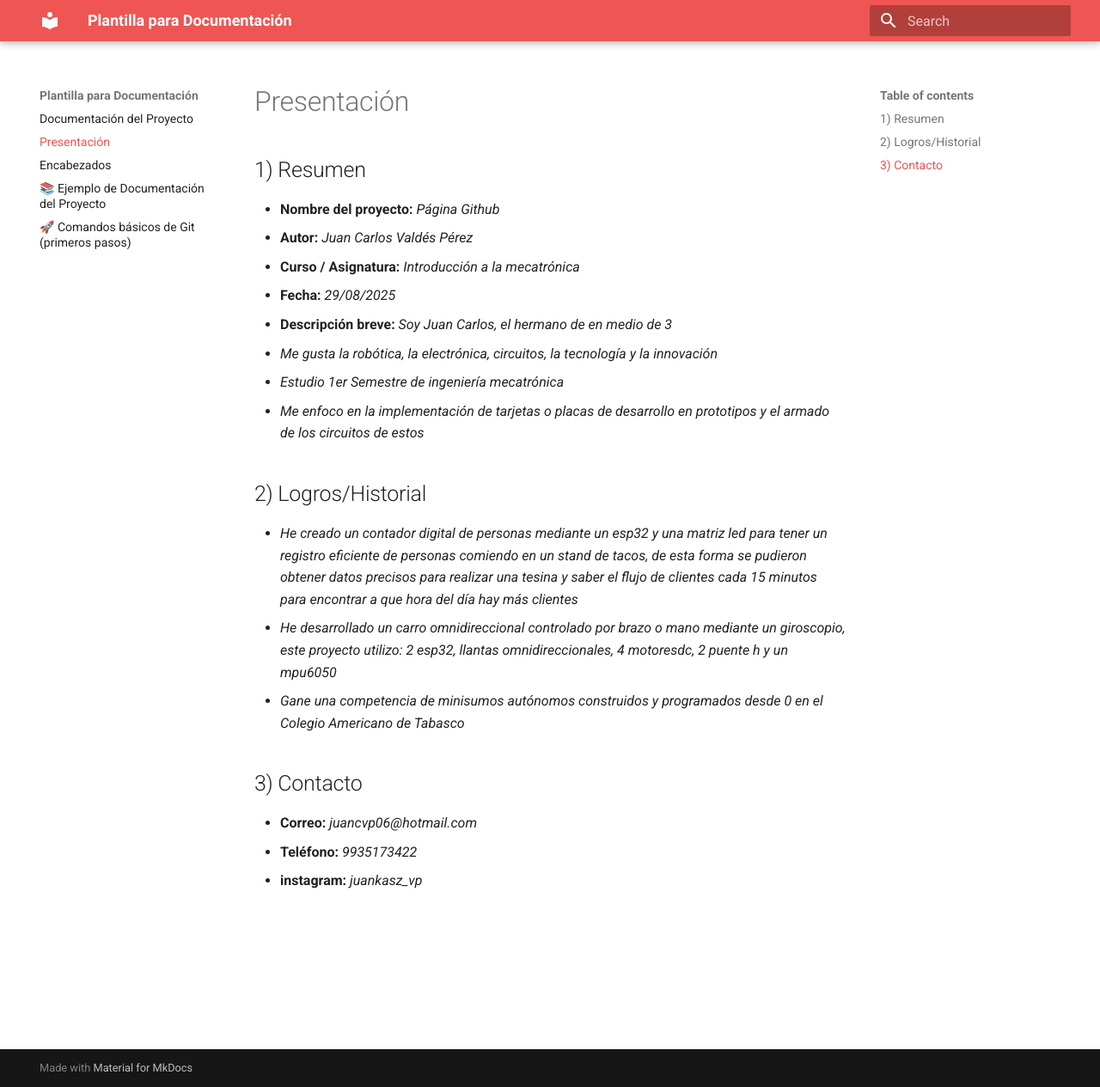
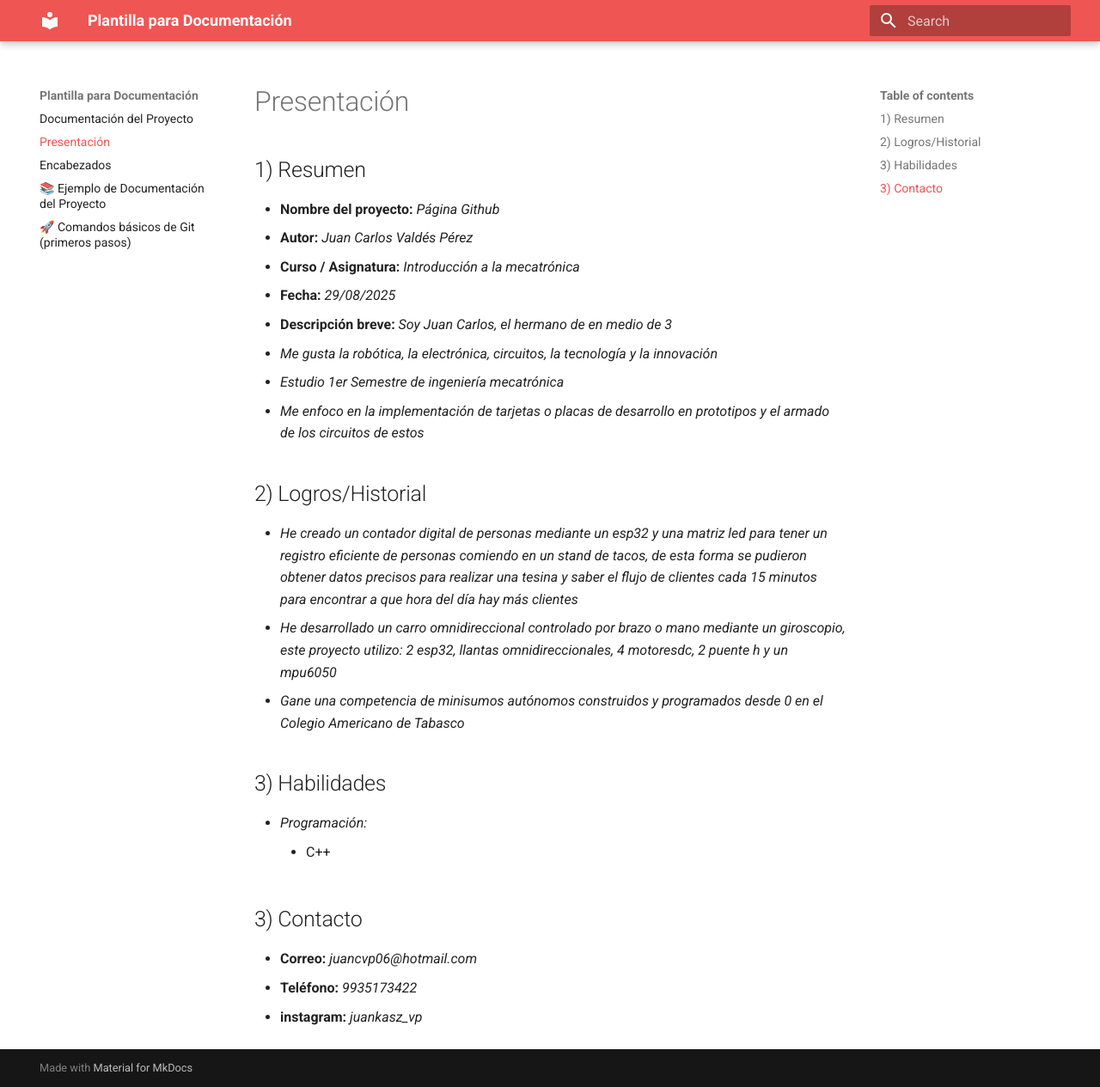
Before and after one commit to Juankashifu/Portafolio-Ibero, an MkDocs documentation site: the page built from docs/Presentación.md, in a window 1280 px wide and 1265 px high. Shown: the whole window at 86% size. Built offline with MkDocs 1.6.1 and Material for MkDocs 9.7.7, drawn with Linux system fonts in a browser that asks for light colours.

Commit message:
Update Presentación.md

```diff
--- a/docs/Presentación.md
+++ b/docs/Presentación.md
@@ -14,6 +14,10 @@
 - _He desarrollado un carro omnidireccional controlado por brazo o mano mediante un giroscopio, este proyecto utilizo: 2 esp32, llantas omnidireccionales, 4 motoresdc, 2 puente h y un mpu6050_
 - _Gane una competencia de minisumos autónomos construidos y programados desde 0 en el Colegio Americano de Tabasco_
 
+## 3) Habilidades
+- _Programación:_
+      * C++
+
 ## 3) Contacto
 
 - **Correo:** _juancvp06@hotmail.com_
```
